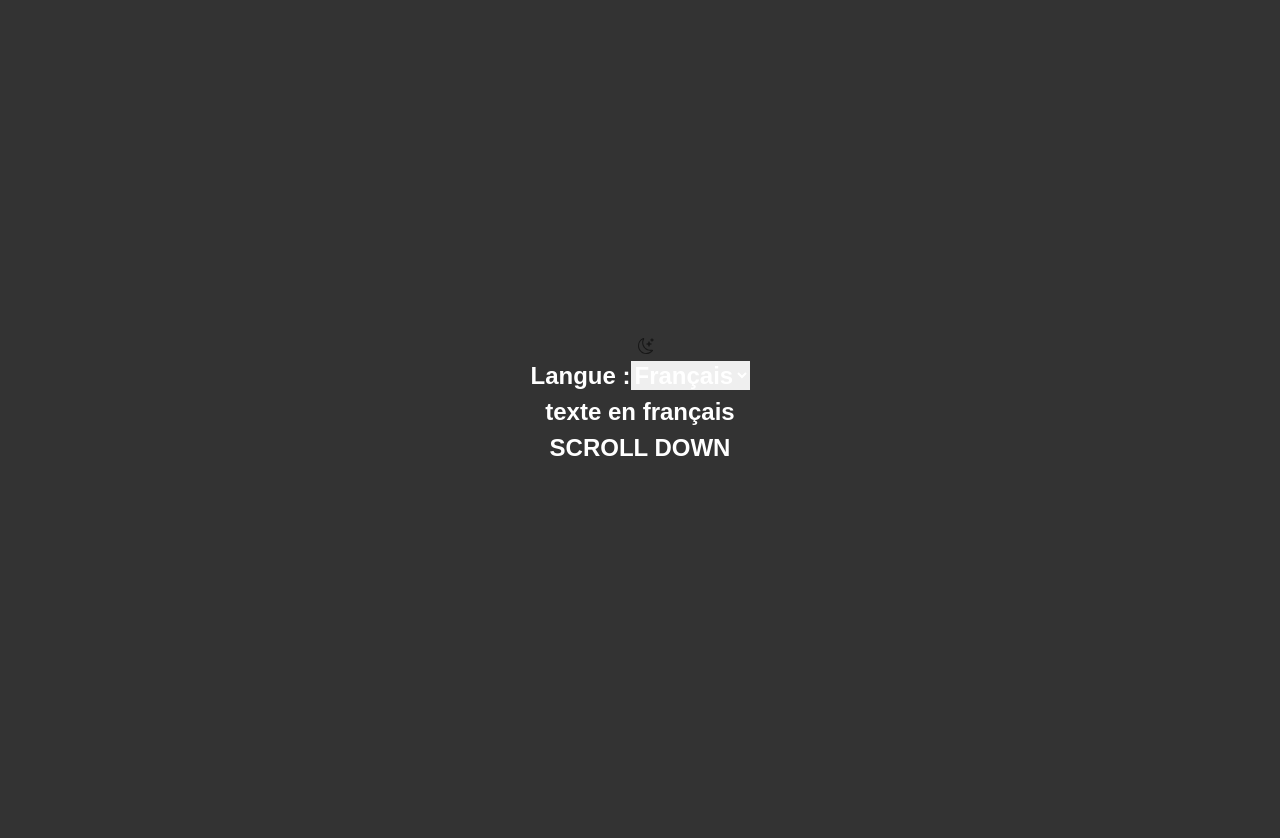
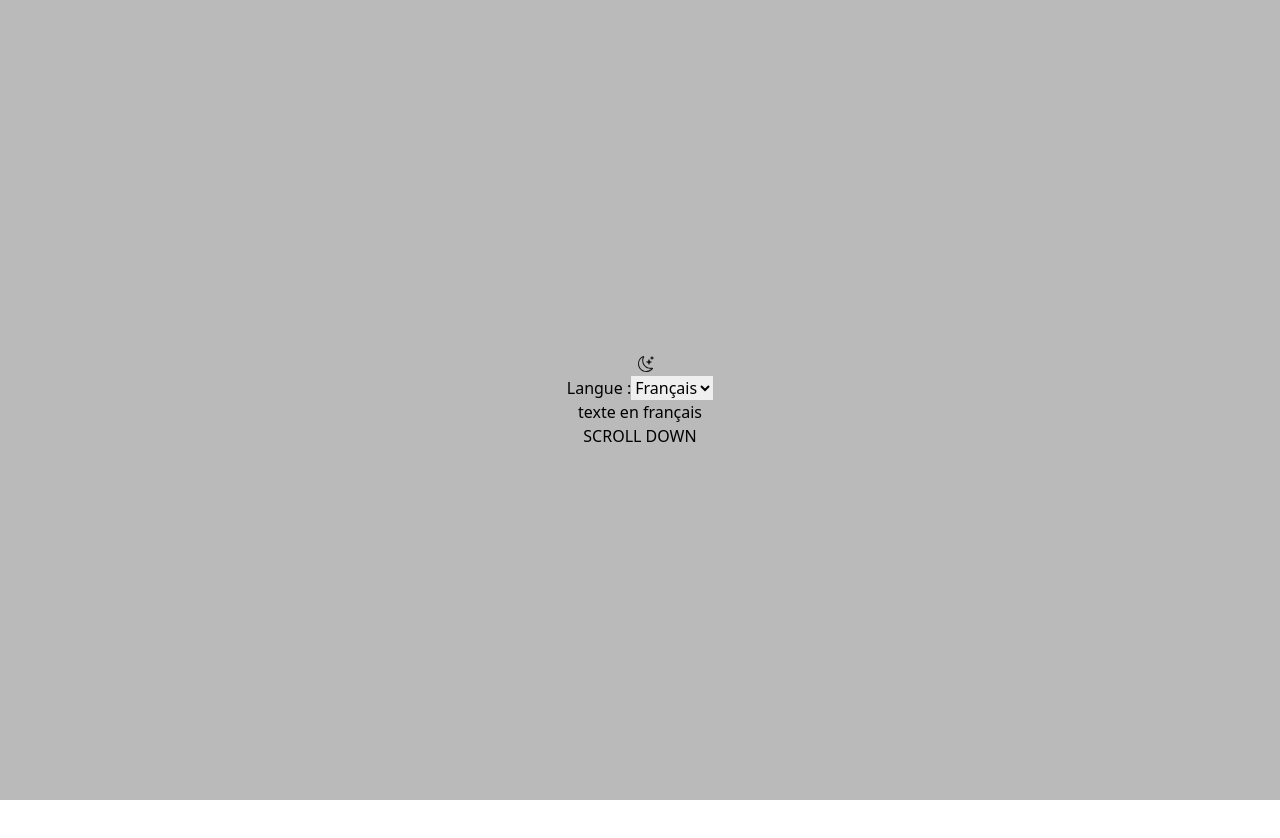
Before and after one commit to Titou360/Painter, a Next.js app: page / in a window 1280 px wide. Shown: the top 838 px of the page. Built offline with nearby package versions, Linux system fonts and the light colour scheme.

Commit message:
clean scroll.css

```diff
--- a/src/pages/scroll.css
+++ b/src/pages/scroll.css
@@ -5,11 +5,9 @@ body {
   width: 100%;
   height: 100%;
   overflow-x: hidden;
-  font-family: 'Signika Negative', sans-serif, Arial;
 }
 
 html {
-  background: #333;
   height: 100%;
   overflow-y: scroll;
 }
@@ -26,15 +24,8 @@ body {
   position: relative;
   align-items: center;
   justify-content: center;
-  margin: 0;
-  background: #333;
-  padding: 0;
   width: 100vw;
   height: 100%;
-  text-align: center;
-  color: white;
-  font-size: 1.5em;
-  font-weight: 600;
 }
 
 h1,
```
